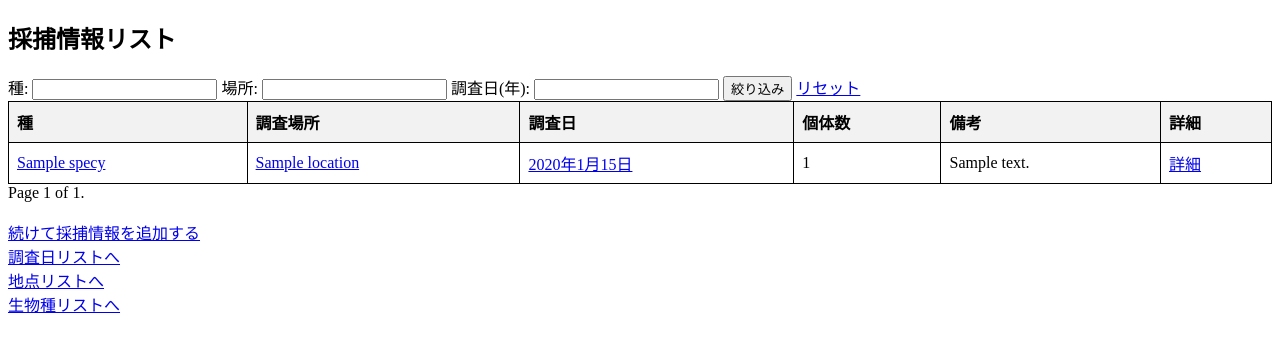
After one commit to m-sogo/bio_record, a Django app: page /records/record_list/ in a window 1280 px wide. The commit adds this page. Shown: the top 352 px of the page. Run offline with Django 5.2, Linux system fonts and the light colour scheme; tables that the repository leaves empty hold one stand-in row (values such as "Sample post").

Commit message:
detail_list一旦実装

```diff
--- a/bio_records/settings.py
+++ b/bio_records/settings.py
@@ -27,7 +27,7 @@ SECRET_KEY = 'django-insecure-53l6-0+3t4t%qukzwf*42xlc@rwz&#86efzl)=n38_4j(k$c(l
 # SECURITY WARNING: don't run with debug turned on in production!
 DEBUG = True
 
-ALLOWED_HOSTS = []
+ALLOWED_HOSTS = ['127.0.0.1']
 
 
 # Application definition
--- a/records/models.py
+++ b/records/models.py
@@ -52,7 +52,7 @@ class Record(models.Model):
     note = models.TextField(blank=True, null=True, verbose_name="備考")
 
     def __str__(self):
-        return f"{self.species.name} - {self.location.name} - {self.date}"
+        return f"{self.species.name} - {self.location.name} - {self.survey.date}"
 
     class Meta:
         verbose_name = "記録"
--- a/records/urls.py
+++ b/records/urls.py
@@ -11,7 +11,7 @@ urlpatterns = [
     path('survey_detail/<int:pk>/', views.SurveyDetailView.as_view(), name='survey_detail'),
     path('survey_update/<int:pk>/', views.SurveyUpdateView.as_view(), name='survey_update'),
     path('survey_delete/<int:pk>/', views.SurveyDeleteView.as_view(), name='survey_delete'),
-    path('record_complete/<int:pk>/', views.RecordcompleteView.as_view(), name='record_complete'),
+    path('record_list/', views.RecordListView.as_view(), name='record_list'),
     path('record_create/', views.RecordCreateView.as_view(), name='record_create'),
     path('record_detail/<int:pk>/', views.RecordDetailView.as_view(), name='record_detail'),
     path('record_update/<int:pk>/', views.RecordUpdateView.as_view(), name='record_update'),
--- a/records/views.py
+++ b/records/views.py
@@ -5,6 +5,7 @@ from django.views.generic import ListView, DetailView, CreateView, UpdateView, D
 from django.urls import reverse_lazy, reverse
 from .models import Species, Location, Record, Survey
 from .forms import SpeciesForm, LocationForm, RecordForm, SurveyForm
+from django.db.models import Q
 
 #Home views
 class HomeView(TemplateView):
@@ -52,14 +53,37 @@ class SurveyDeleteView(DeleteView):
     success_url = reverse_lazy('records:survey_list')
 
 # Record views
-class RecordcompleteView(TemplateView):
-    template_name = 'records/record_complete.html'
+class RecordListView(ListView):
+    model = Record
+    template_name = 'records/record_list.html'
+    context_object_name = 'records'
+    paginate_by = 10
+
+    def get_queryset(self):
+        queryset = super().get_queryset()
+        species_query = self.request.GET.get('species')
+        location_query = self.request.GET.get('location')
+        survey_query = self.request.GET.get('survey')
+
+        if species_query:
+            queryset = queryset.filter(
+                Q(species__name__icontains=species_query) |
+                Q(species__genus__icontains=species_query) |
+                Q(species__family__icontains=species_query) |
+                Q(species__scientific_name__icontain=species_query)
+            )
+        if location_query:
+            queryset = queryset.filter(location__name__icontains=location_query)
+        if survey_query:
+            queryset = queryset.filter(survey__date__year=survey_query)
+
+        return queryset
 
     def get_context_data(self, **kwargs):
         context = super().get_context_data(**kwargs)
-        pk = self.kwargs.get('pk')
-        record = get_object_or_404(Record, pk=pk)
-        context['record'] = record
+        context['species_query'] = self.request.GET.get('species', '')
+        context['location_query'] = self.request.GET.get('location', '')
+        context['survey_query'] = self.request.GET.get('survey', '')
         return context
 
 class RecordDetailView(DetailView):
@@ -82,7 +106,7 @@ class RecordCreateView(CreateView):
         return super().form_valid(form)
 
     def get_success_url(self):
-        return reverse('records:record_complete', kwargs={'pk': self.object.pk})
+        return reverse('records:record_list', kwargs={'pk': self.object.pk})
 
 class RecordUpdateView(UpdateView):
     model = Record
@@ -97,7 +121,7 @@ class RecordDeleteView(DeleteView):
     model = Record
     template_name = 'records/record_delete.html'
     context_object_name = 'record'
-    success_url = reverse_lazy('records:record_complete')
+    success_url = reverse_lazy('records:record_list')
 
 # Species views
 class SpeciesListView(ListView):
--- a/templates/records/record_detail.html
+++ b/templates/records/record_detail.html
@@ -20,5 +20,6 @@
     <a href="{% url 'records:record_delete' record.pk %}">採捕記録を削除する</a>
     <a href="{% url 'records:location_detail' location.pk %}">地点情報へ</a>
     <a href="{% url 'records:survey_detail' survey.pk %}">調査日情報へ</a>
+    <a href="{% url 'records:record_list' %}">詳細リストへ戻る</a>
 </body>
 </html>
--- /dev/null
+++ b/templates/records/record_list.html
@@ -0,0 +1,88 @@
+<!-- templates/records/record_list.html -->
+<!DOCTYPE html>
+<html>
+<head>
+    <title>Record List</title>
+    <style>
+        table {
+            width: 100%;
+            border-collapse: collapse;
+        }
+        th, td {
+            border: 1px solid black;
+            padding: 8px;
+            text-align: left;
+        }
+        th {
+            background-color: #f2f2f2;
+        }
+    </style>
+</head>
+<body>
+    <h2>採捕情報リスト</h2>
+
+    <!-- 絞り込み -->
+    <form method="get">
+        <label for="species">種:</label>
+        <input type="text" id="species" name="species" value="{{ species_query }}">
+
+        <label for="location">場所:</label>
+        <input type="text" id="location" name="location" value="{{ location_query }}">
+
+        <label for="survey">調査日(年):</label>
+        <input type="text" id="survey" name="survey" value="{{ survey_query }}">
+
+        <button type="submit">絞り込み</button>
+        <a href="{% url 'records:record_list' %}">リセット</a>
+    </form>
+
+    <table>
+        <thead>
+            <tr>
+                <th>種</th>
+                <th>調査場所</th>
+                <th>調査日</th>
+                <th>個体数</th>
+                <th>備考</th>
+                <th>詳細</th>
+            </tr>
+        </thead>
+        <tbody>
+            {% for record in records %}
+            <tr>
+                <td><a href="{% url 'records:species_detail' pk=record.species.pk %}">{{ record.species.name }}</a></td>
+                <td><a href="{% url 'records:location_detail' pk=record.location.pk %}">{{ record.location.name }}</a></td>
+                <td><a href="{% url 'records:survey_detail' pk=record.survey.pk %}">{{ record.survey.date }}</a></td>
+                <td>{{ record.count }}</td>
+                <td>{{ record.note }}</td>
+                <td><a href="{% url 'records:record_detail' pk=record.pk %}">詳細</a></td>
+            </tr>
+            {% endfor %}
+        </tbody>
+    </table>
+
+    <!-- ページネーション -->
+    <div class="pagination">
+        <span class="step-links">
+            {% if page_obj.has_previous %}
+                <a href="?page=1&species={{ species_query }}&location={{ location_query }}&survey={{ survey_query }}">&laquo; 最初</a>
+                <a href="?page={{ page_obj.previous_page_number }}&species={{ species_query }}&location={{ location_query }}&survey={{ survey_query }}">&laquo;</a>
+            {% endif %}
+
+            <span class="current">
+                Page {{ page_obj.number }} of {{ page_obj.paginator.num_pages }}.
+            </span>
+
+            {% if page_obj.has_next %}
+                <a href="?page={{ page_obj.next_page_number }}&species={{ species_query }}&location={{ location_query }}&survey={{ survey_query }}">&raquo;</a>
+                <a href="?page={{ page_obj.paginator.num_pages }}&species={{ species_query }}&location={{ location_query }}&survey={{ survey_query }}">最後 &raquo;</a>
+            {% endif %}
+        </span>
+    </div>
+    <br>
+    <a href="{% url 'records:record_create' %}">続けて採捕情報を追加する</a><br>
+    <a href="{% url 'records:survey_list' %}">調査日リストへ</a><br>
+    <a href="{% url 'records:location_list' %}">地点リストへ</a><br>
+    <a href="{% url 'records:species_list' %}">生物種リストへ</a>
+</body>
+</html>
```
Also changed, not shown: templates/records/record_complete.html (deleted, +0 -15 lines), records/migrations/0004_species_note_alter_record_flow_rate_and_more.py (added).
